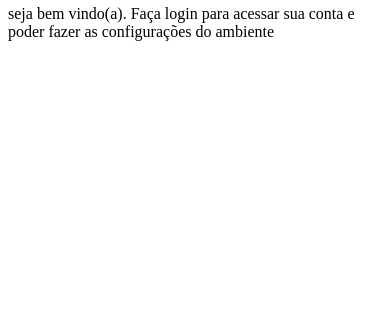
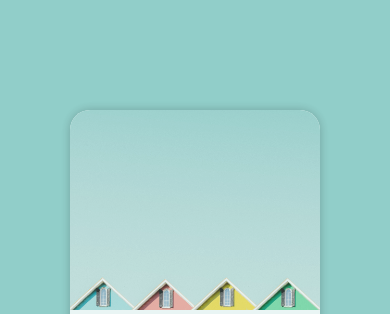
Before and after one commit to PedroCruz000/projeto-login, a plain HTML site: page index.html in a window 390 px wide. Shown: the part 62-376 px from the top of the page. Drawn offline with Linux system fonts and the light colour scheme.

Commit message:
projeto mobile fist

```diff
--- a/estilos/style.css
+++ b/estilos/style.css
@@ -1 +1,49 @@
 @charset "UTF8";
+*{
+    font-family: system-ui, -apple-system, BlinkMacSystemFont, 'Segoe UI', Roboto, Oxygen, Ubuntu, Cantarell, 'Open Sans', 'Helvetica Neue', sans-serif;
+    padding: 0px;
+    margin: 0px;
+    box-sizing: border-box;
+}
+body,html{
+    background-color: #91CEC9;
+    height: 100vh;
+    width: 100vw;
+}
+main{
+    position: relative;
+    height: 100vh;
+    width: 100vw;
+}
+section#login{
+    position: absolute;
+    top: 50%;
+    left: 50%;
+    transform: translate(-50%,-50%);
+
+    overflow: hidden;
+
+    background-color: white;
+    width: 250px;
+    height: 500px;
+    border-radius: 20px;
+    opacity: .8;
+    box-shadow: 0px 0px 10px rgba(0, 0, 0, 0.267);
+}
+section#login >div#imagem{
+    display: block;
+    background: url(../imagens/pexels-jeffrey-czum-2501965.jpg) no-repeat;
+    background-size: cover;
+    background-position: bottom center;
+    height: 200px;
+}
+section#login >div#formulario{
+    display: block;
+    padding: 10px;
+}
+section#login:hover {
+    border-radius: 50%;
+    width: 100px;
+    height: 100px ;
+
+}
```
